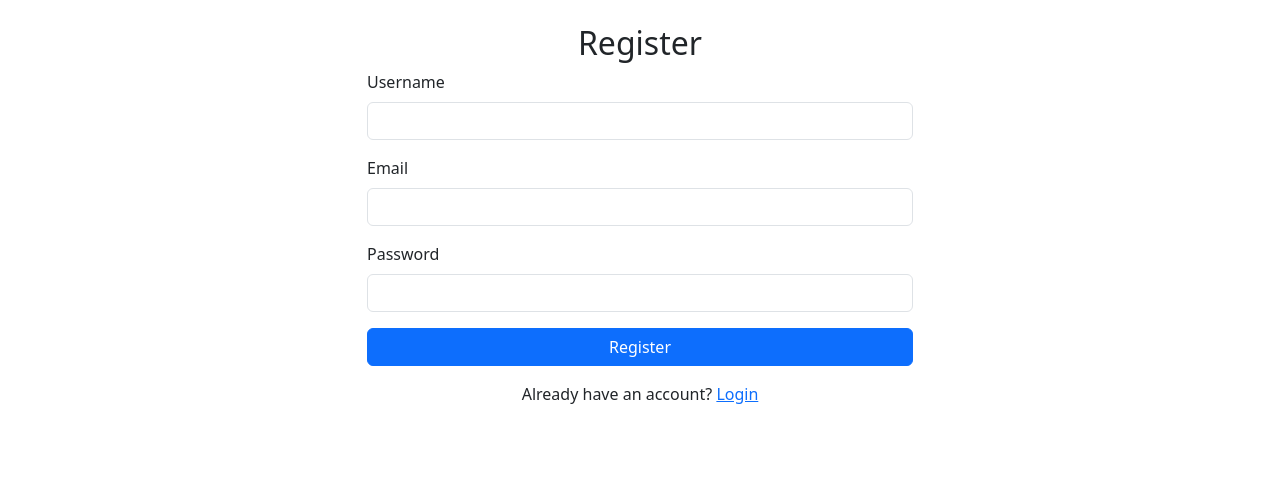
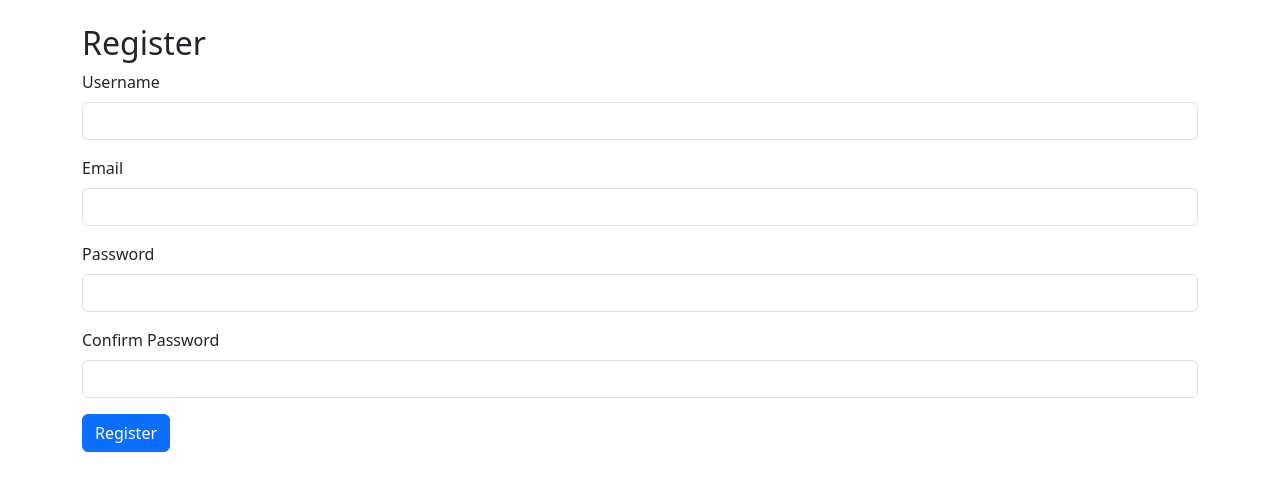
Before and after one commit to 24-python/VD07-DZ, a Flask app: page /register in a window 1280 px wide. Shown: the part 56-547 px from the top of the page. Run offline with Flask 3, Linux system fonts and the light colour scheme.

Commit message:
Переписанный код

```diff
--- a/app.py
+++ b/app.py
@@ -1,5 +1,8 @@
 from flask import Flask, render_template, request, redirect, url_for, flash, session
 from flask_sqlalchemy import SQLAlchemy
+from flask_wtf import FlaskForm
+from wtforms import StringField, PasswordField, SubmitField
+from wtforms.validators import DataRequired, Email, EqualTo, Length, ValidationError
 from werkzeug.security import generate_password_hash, check_password_hash
 
 app = Flask(__name__)
@@ -15,92 +18,92 @@ class User(db.Model):
     email = db.Column(db.String(120), unique=True, nullable=False)
     password = db.Column(db.String(200), nullable=False)
 
+class RegistrationForm(FlaskForm):
+    username = StringField('Username', validators=[DataRequired(), Length(min=3, max=80)])
+    email = StringField('Email', validators=[DataRequired(), Email()])
+    password = PasswordField('Password', validators=[DataRequired(), Length(min=6)])
+    confirm_password = PasswordField('Confirm Password', validators=[DataRequired(), EqualTo('password')])
+    submit = SubmitField('Register')
+
+    def validate_username(self, username):
+        if User.query.filter_by(username=username.data).first():
+            raise ValidationError('Username already exists. Please choose another one.')
+
+    def validate_email(self, email):
+        if User.query.filter_by(email=email.data).first():
+            raise ValidationError('Email already exists. Please use a different email address.')
+
+class LoginForm(FlaskForm):
+    email = StringField('Email', validators=[DataRequired(), Email()])
+    password = PasswordField('Password', validators=[DataRequired()])
+    submit = SubmitField('Login')
+
+class EditProfileForm(FlaskForm):
+    username = StringField('Username', validators=[DataRequired(), Length(min=3, max=80)])
+    email = StringField('Email', validators=[DataRequired(), Email()])
+    password = PasswordField('New Password', validators=[Length(min=6, message='Password must be at least 6 characters long')])
+    confirm_password = PasswordField('Confirm New Password', validators=[EqualTo('password')])
+    submit = SubmitField('Save Changes')
+
 @app.route('/')
 def home():
     if 'user_id' in session:
-        user = User.query.filter_by(id=session['user_id']).first()
+        user = User.query.get(session['user_id'])
         return render_template('dashboard.html', user=user)
     return redirect(url_for('login'))
 
 @app.route('/register', methods=['GET', 'POST'])
 def register():
-    if request.method == 'POST':
-        username = request.form['username']
-        email = request.form['email']
-        password = request.form['password']
-        confirm_password = request.form['confirm_password']
-
-        if password != confirm_password:
-            flash('Passwords do not match!')
-            return redirect(url_for('register'))
-
-        hashed_password = generate_password_hash(password, method='pbkdf2:sha256')
-
-        if User.query.filter_by(username=username).first() or User.query.filter_by(email=email).first():
-            flash('Username or email already exists!')
-            return redirect(url_for('register'))
-
-        new_user = User(username=username, email=email, password=hashed_password)
+    form = RegistrationForm()
+    if form.validate_on_submit():
+        hashed_password = generate_password_hash(form.password.data, method='pbkdf2:sha256')
+        new_user = User(username=form.username.data, email=form.email.data, password=hashed_password)
         db.session.add(new_user)
         db.session.commit()
-        flash('Registration successful! Please log in.')
+        flash('Registration successful! Please log in.', 'success')
         return redirect(url_for('login'))
-    return render_template('register.html')
+    return render_template('register.html', form=form)
 
 @app.route('/login', methods=['GET', 'POST'])
 def login():
-    if request.method == 'POST':
-        email = request.form['email']
-        password = request.form['password']
-        user = User.query.filter_by(email=email).first()
-
-        if user and check_password_hash(user.password, password):
+    form = LoginForm()
+    if form.validate_on_submit():
+        user = User.query.filter_by(email=form.email.data).first()
+        if user and check_password_hash(user.password, form.password.data):
             session['user_id'] = user.id
-            flash('Login successful!')
+            flash('Login successful!', 'success')
             return redirect(url_for('home'))
         else:
-            flash('Invalid email or password!')
-            return redirect(url_for('login'))
-    return render_template('login.html')
+            flash('Invalid email or password!', 'danger')
+    return render_template('login.html', form=form)
 
 @app.route('/logout')
 def logout():
     session.pop('user_id', None)
-    flash('You have been logged out.')
+    flash('You have been logged out.', 'info')
     return redirect(url_for('login'))
 
 @app.route('/edit_profile', methods=['GET', 'POST'])
 def edit_profile():
     if 'user_id' not in session:
-        flash('Please log in to edit your profile.')
+        flash('Please log in to edit your profile.', 'warning')
         return redirect(url_for('login'))
 
-    user = User.query.filter_by(id=session['user_id']).first()
+    user = User.query.get(session['user_id'])
+    form = EditProfileForm(obj=user)
 
-    if request.method == 'POST':
-        username = request.form['username']
-        email = request.form['email']
-        password = request.form['password']
-        confirm_password = request.form['confirm_password']
-
-        if password and password != confirm_password:
-            flash('Passwords do not match!')
-            return redirect(url_for('edit_profile'))
-
-        if username:
-            user.username = username
-        if email:
-            user.email = email
-        if password:
-            user.password = generate_password_hash(password, method='pbkdf2:sha256')
-
+    if form.validate_on_submit():
+        user.username = form.username.data
+        user.email = form.email.data
+        if form.password.data:
+            user.password = generate_password_hash(form.password.data, method='pbkdf2:sha256')
         db.session.commit()
-        flash('Profile updated successfully!')
+        flash('Profile updated successfully!', 'success')
         return redirect(url_for('home'))
 
-    return render_template('edit_profile.html', user=user)
+    return render_template('edit_profile.html', form=form)
 
 if __name__ == '__main__':
     with app.app_context():
         db.create_all()
-    app.run()
+    app.run(debug=True)
--- a/templates/base.html
+++ b/templates/base.html
@@ -3,33 +3,39 @@
 <head>
     <meta charset="UTF-8">
     <meta name="viewport" content="width=device-width, initial-scale=1.0">
+    <title>{% block title %}Flask App{% endblock %}</title>
     <link href="https://cdn.jsdelivr.net/npm/bootstrap@5.3.0-alpha3/dist/css/bootstrap.min.css" rel="stylesheet">
-    <title>{% block title %}Flask App{% endblock %}</title>
 </head>
 <body>
     <nav class="navbar navbar-expand-lg navbar-dark bg-dark">
         <div class="container-fluid">
-            <a class="navbar-brand" href="/">FlaskApp</a>
+            <a class="navbar-brand" href="{{ url_for('home') }}">FlaskApp</a>
             <div class="collapse navbar-collapse">
                 <ul class="navbar-nav ms-auto">
-                    {% if session.get('user_id') %}
-                        <li class="nav-item"><a class="nav-link" href="/edit_profile">Edit Profile</a></li>
-                        <li class="nav-item"><a class="nav-link" href="/logout">Logout</a></li>
+                    {% if 'user_id' in session %}
+                        <li class="nav-item"><a class="nav-link" href="{{ url_for('edit_profile') }}">Edit Profile</a></li>
+                        <li class="nav-item"><a class="nav-link" href="{{ url_for('logout') }}">Logout</a></li>
                     {% else %}
-                        <li class="nav-item"><a class="nav-link" href="/login">Login</a></li>
-                        <li class="nav-item"><a class="nav-link" href="/register">Register</a></li>
+                        <li class="nav-item"><a class="nav-link" href="{{ url_for('login') }}">Login</a></li>
+                        <li class="nav-item"><a class="nav-link" href="{{ url_for('register') }}">Register</a></li>
                     {% endif %}
                 </ul>
             </div>
         </div>
     </nav>
     <div class="container mt-4">
-        {% with messages = get_flashed_messages() %}
-            {% if messages %}
-                <div class="alert alert-info">{{ messages[0] }}</div>
-            {% endif %}
+        {% with messages = get_flashed_messages(with_categories=True) %}
+        {% if messages %}
+            {% for category, message in messages %}
+            <div class="alert alert-{{ category }} alert-dismissible fade show" role="alert">
+                {{ message }}
+                <button type="button" class="btn-close" data-bs-dismiss="alert"></button>
+            </div>
+            {% endfor %}
+        {% endif %}
         {% endwith %}
         {% block content %}{% endblock %}
     </div>
+    <script src="https://cdn.jsdelivr.net/npm/bootstrap@5.3.0-alpha3/dist/js/bootstrap.bundle.min.js"></script>
 </body>
 </html>
--- a/templates/register.html
+++ b/templates/register.html
@@ -1,25 +1,37 @@
-{% extends "base.html" %}
+{% extends 'base.html' %}
 {% block title %}Register{% endblock %}
 {% block content %}
-<div class="row justify-content-center">
-    <div class="col-md-6">
-        <h2 class="text-center">Register</h2>
-        <form method="POST" action="/register">
+<h2>Register</h2>
+<form method="POST" class="needs-validation" novalidate>
+    {{ form.hidden_tag() }}
     <div class="mb-3">
-                <label for="username" class="form-label">Username</label>
-                <input type="text" class="form-control" id="username" name="username" required>
+        {{ form.username.label(class="form-label") }}
+        {{ form.username(class="form-control") }}
+        {% for error in form.username.errors %}
+        <div class="text-danger">{{ error }}</div>
+        {% endfor %}
     </div>
     <div class="mb-3">
-                <label for="email" class="form-label">Email</label>
-                <input type="email" class="form-control" id="email" name="email" required>
+        {{ form.email.label(class="form-label") }}
+        {{ form.email(class="form-control") }}
+        {% for error in form.email.errors %}
+        <div class="text-danger">{{ error }}</div>
+        {% endfor %}
     </div>
     <div class="mb-3">
-                <label for="password" class="form-label">Password</label>
-                <input type="password" class="form-control" id="password" name="password" required>
+        {{ form.password.label(class="form-label") }}
+        {{ form.password(class="form-control") }}
+        {% for error in form.password.errors %}
+        <div class="text-danger">{{ error }}</div>
+        {% endfor %}
     </div>
-            <button type="submit" class="btn btn-primary w-100">Register</button>
+    <div class="mb-3">
+        {{ form.confirm_password.label(class="form-label") }}
+        {{ form.confirm_password(class="form-control") }}
+        {% for error in form.confirm_password.errors %}
+        <div class="text-danger">{{ error }}</div>
+        {% endfor %}
+    </div>
+    <button type="submit" class="btn btn-primary">Register</button>
 </form>
-        <p class="text-center mt-3">Already have an account? <a href="/login">Login</a></p>
-    </div>
-</div>
 {% endblock %}
```
Also changed, not shown: templates/dashboard.html (+4 -6 lines), templates/edit_profile.html (+27 -14 lines), templates/login.html (+19 -17 lines). Lines whose indentation alone changed are shown as unchanged.
